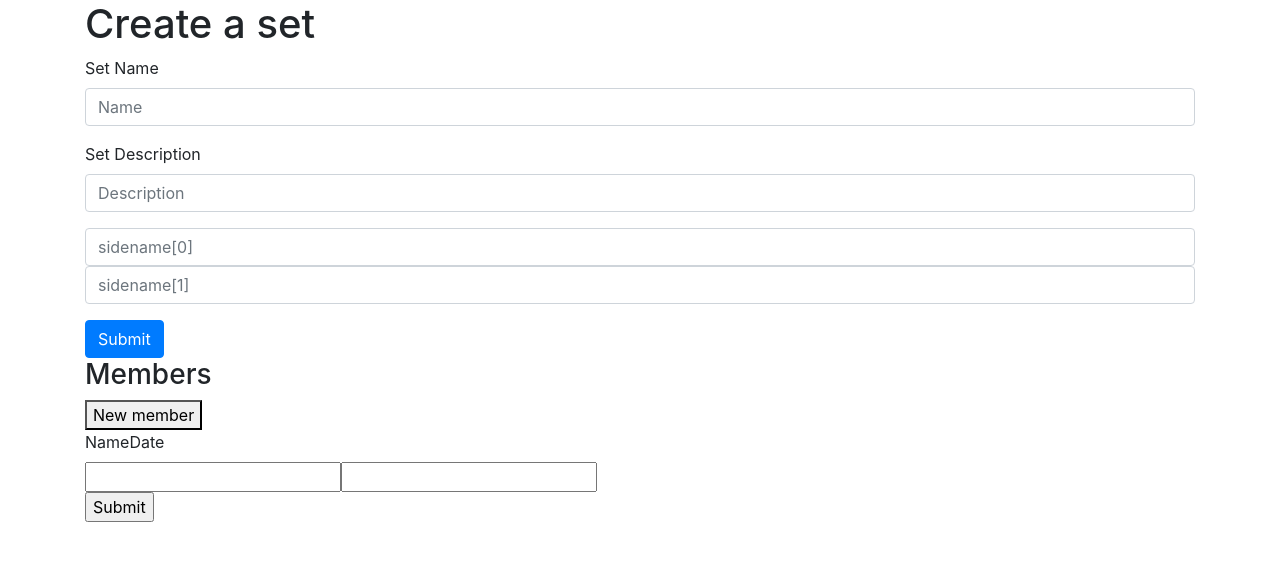
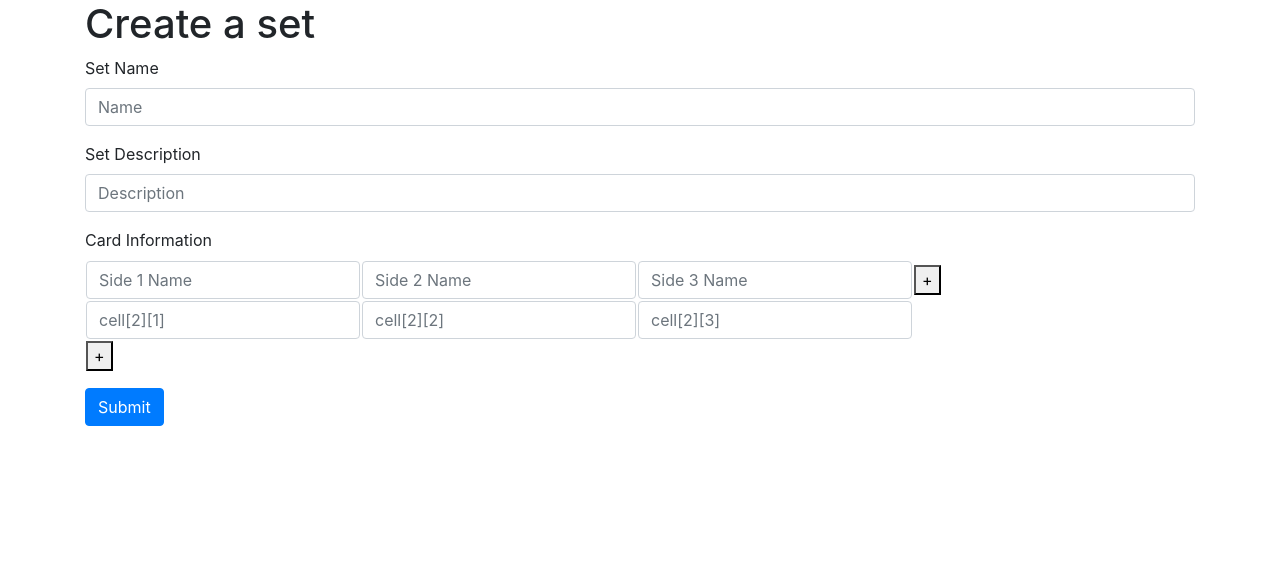
Before and after one commit to Aphexis/multi-sided-flashcards, a Python web app: template templates/create.html in a window 1280 px wide. Shown: the part 56-617 px from the top of the page. Run offline with Jinja, Linux system fonts and the light colour scheme; the template is opened without the code that fills it, so the values that code supplies are empty; some libraries are stand-ins or nearby versions.

Commit message:
add dynamic form fields

```diff
--- a/static/javascript/create.js
+++ b/static/javascript/create.js
@@ -1,5 +1,3 @@
-
-
 $(document).ready(function(){
     // $('#form').submit(function(e){
     //     var memberArr = [];
@@ -31,8 +29,52 @@ $(document).ready(function(){
     //         '            <td class="tg-0lax">def</td>\n' +
     //         '            <td class="tg-0lax">ghi</td>';
     // });
-    $('button').click(function(){
-        // Add new form fields
-        $('#dynamic_form').append('<span class="member_data"><input type="text" name="name"><input type="text" name="date"></span><br>');
-    });
+    // $('button').click(function(){
+    //     // Add new form fields
+    //     $('#dynamic_form').append('<span class="member_data"><input type="text" name="name"><input type="text" name="date"></span><br>');
+    // });
+
+
 });
+
+
+function addRow(tableID) {
+    let tableRef = document.getElementById(tableID);
+    let rows = document.getElementById(tableID).rows.length;
+    // Insert a row at the end of the table
+    let newRow = tableRef.insertRow(rows-1);
+    console.log(rows);
+    let cols = document.getElementById(tableID).rows[0].cells.length
+    for (let i = 0; i < cols-1; i++) {
+        let newCell = newRow.insertCell(i);
+        // let newText = document.createTextNode('(' + rows + ', ' + i + ')');
+        // newCell.appendChild(newText);
+        let cellName = 'cell[' + rows +'][' + Number(i+1) + ']';
+        let cellInput = document.createElement("input");
+        cellInput.setAttribute('class', 'form-control');
+        cellInput.setAttribute('name', cellName);
+        cellInput.setAttribute('placeholder', cellName);
+        newCell.appendChild(cellInput);
+    }
+};
+
+function addCol(tableID) {
+    let tableRef = document.getElementById(tableID);
+    let rows = document.getElementById(tableID).rows.length;
+    console.log(rows);
+    let cols = document.getElementById(tableID).rows[0].cells.length;
+    for (let i = 0; i < rows; i++) {
+        let row = document.getElementById(tableID).rows[i];
+        let newCell = row.insertCell(cols-1);
+        let cellName = 'cell[' + Number(i+1) +'][' + cols + ']';
+        let cellInput = document.createElement("input");
+        cellInput.setAttribute('class', 'form-control');
+        cellInput.setAttribute('name', cellName);
+        if (i==0){
+            cellInput.setAttribute('placeholder','Side ' + cols + ' Name')
+        } else {
+            cellInput.setAttribute('placeholder', cellName);
+        }
+        newCell.appendChild(cellInput);
+    }
+};
--- a/templates/create.html
+++ b/templates/create.html
@@ -12,37 +12,27 @@
             <input type="description" class="form-control" id="description" name="description" placeholder="Description">
         </div>
         <div class="form-group">
-            <input class="form-control" name="sidename[0]" placeholder="sidename[0]">
-            <input class="form-control" name="sidename[1]" placeholder="sidename[1]">
+            <label for="cell[0][0]">Card Information</label>
+            <table id="setTable">
+                <tbody id="tbody">
+                <tr>
+                    <th class="tg-0lax"><input class="form-control" name="cell[1][1]" placeholder="Side 1 Name"></th>
+                    <th class="tg-0lax"><input class="form-control" name="cell[1][2]" placeholder="Side 2 Name"></th>
+                    <th class="tg-0lax"><input class="form-control" name="cell[1][3]" placeholder="Side 3 Name"></th>
+                    <th class="tg-0lax"><button type="button" id="insertCol" onclick="addCol('setTable')">+</button></th>
+                </tr>
+                <tr>
+                    <td class="tg-0lax"><input class="form-control" name="cell[2][1]" placeholder="cell[2][1]"></td>
+                    <td class="tg-0lax"><input class="form-control" name="cell[2][2]" placeholder="cell[2][2]"></td>
+                    <td class="tg-0lax"><input class="form-control" name="cell[2][3]" placeholder="cell[2][3]"></td>
+                    <td class="tg-0lax"></td>
+                </tr>
+                <tr><td><button type="button" id="insertRow" onclick="addRow('setTable')">+</button></td></tr>
+                </tbody>
+            </table>
         </div>
         <button type="submit" class="btn btn-primary">Submit</button>
     </form>
 
-{#    <table id="setTable">#}
-{#        <tbody id="tbody">#}
-{#          <tr>#}
-{#            <th class="tg-0lax">card</th>#}
-{#            <th class="tg-0lax">side1</th>#}
-{#            <th class="tg-0lax">side2</th>#}
-{#            <th class="tg-0lax">side3</th>#}
-{#          </tr>#}
-{#          <tr>#}
-{#            <td class="tg-0lax">card1</td>#}
-{#            <td class="tg-0lax">abc</td>#}
-{#            <td class="tg-0lax">def</td>#}
-{#            <td class="tg-0lax">ghi</td>#}
-{#          </tr>#}
-{#          <tr><td><button type="button" id="insertRow" onclick="addRow()">(+)</button></td></tr>#}
-{#        </tbody>#}
-{#    </table>#}
 
-    <form id="form">
-        <h3>Members</h3>
-        <button type="button" id="button">New member</button>
-        <br><label for="name">Name</label><label for="date">Date</label>
-        <div id="dynamic_form">
-            <span class="member_data"><input type="text" name="name"><input type="text" name="date"></span><br>
-        </div>
-        <input type="submit">
-    </form>
 {% endblock %}
```
